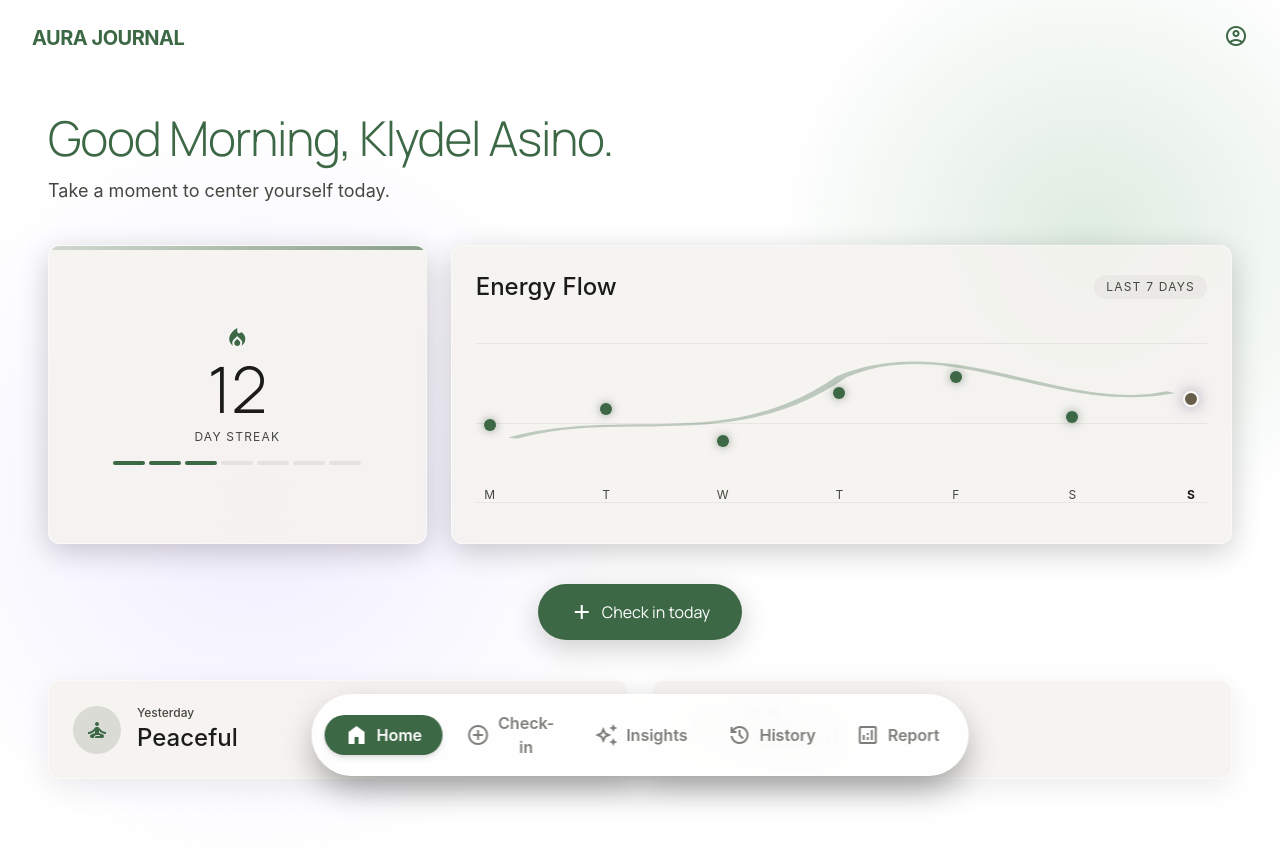
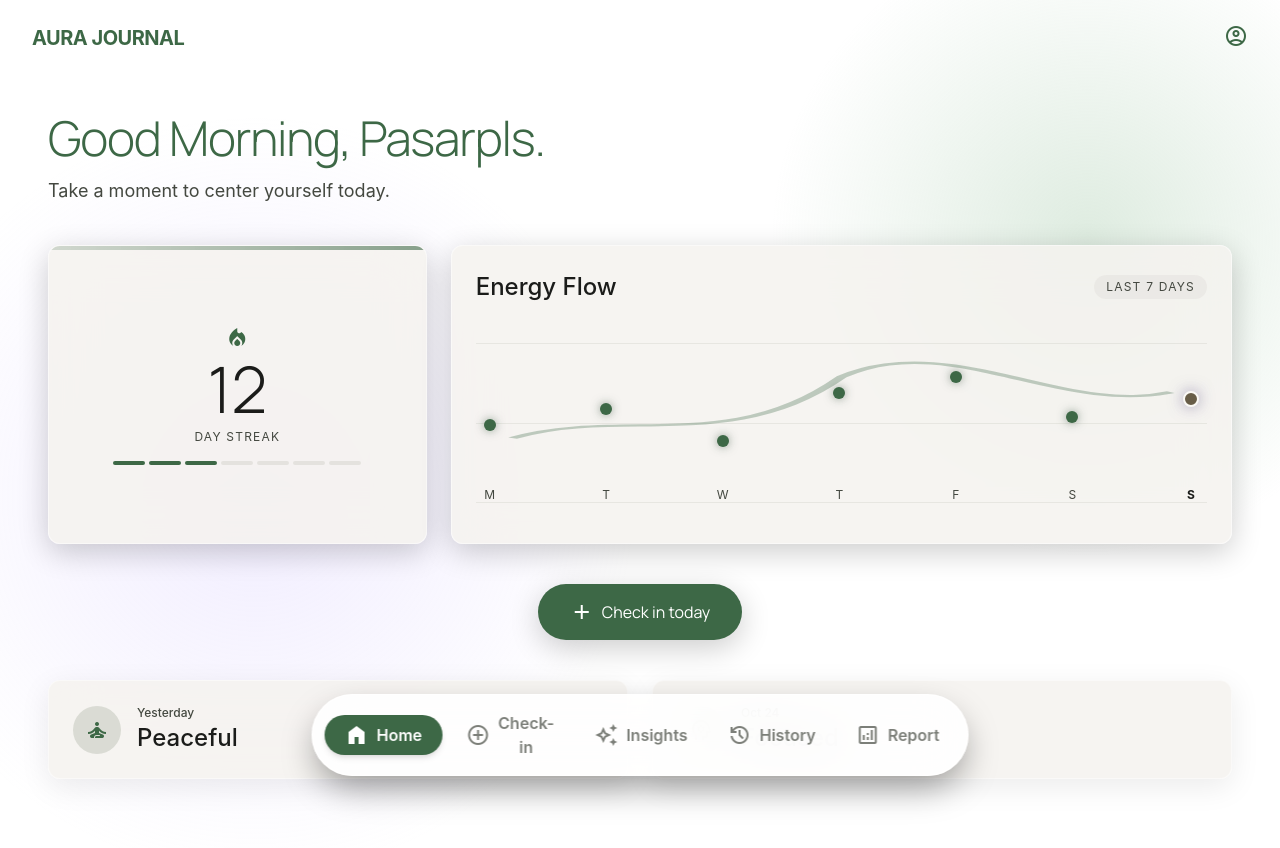
Before and after one commit to blueRay01/ai-journal-frontend, a React (Vite) app in the folder ai-journal-frontend/: page /dashboard in a window 1280 px wide. Shown: the top 848 px of the page. Built offline with nearby package versions, Linux system fonts and the light colour scheme; sample sign-in values are in the browser's storage.

Commit message:
changed the user name

```diff
--- a/ai-journal-frontend/src/pages/DashboardPage.jsx
+++ b/ai-journal-frontend/src/pages/DashboardPage.jsx
@@ -39,7 +39,7 @@ export default function DashboardPage() {
         {/* Greeting */}
         <div className="mb-4">
           <h1 className="font-display text-[48px] font-light leading-tight tracking-tight text-primary">
-            Good Morning, Klydel Asino.
+            Good Morning, Pasarpls.
           </h1>
           <p className="text-[18px] text-on-surface-variant mt-2 leading-relaxed">
             Take a moment to center yourself today.
```
